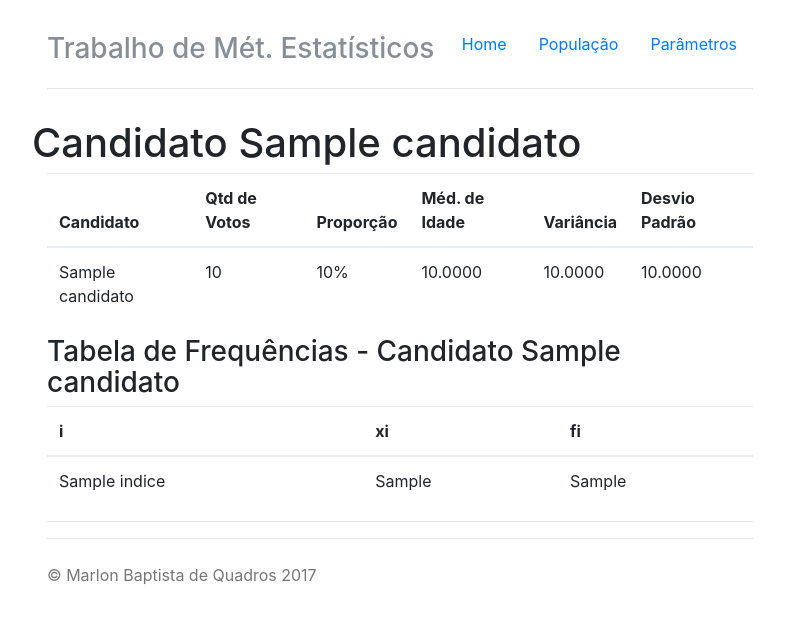
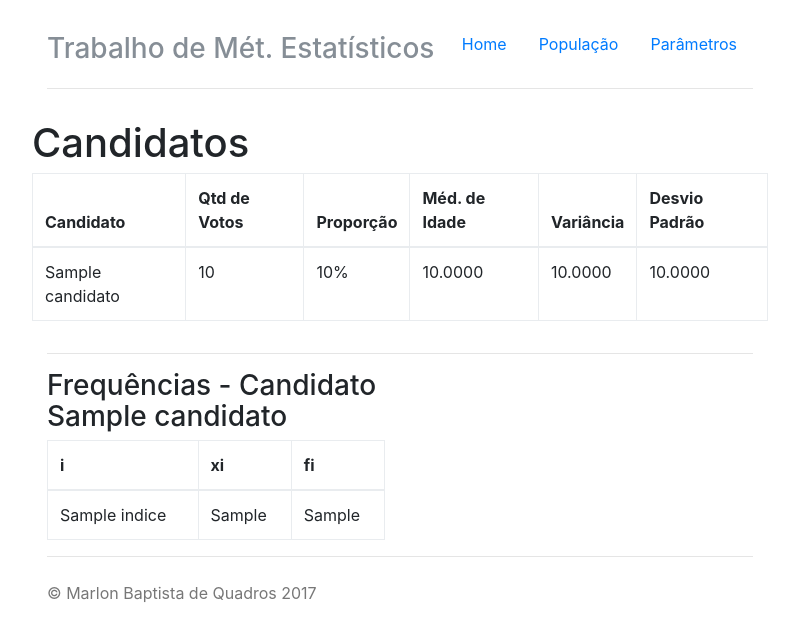
Before and after one commit to pucrs-cc-marlon/trabalho-metodos-estatisticos, a Django app: template trabalho_me_i/templates/pages/parametros_populacionais.html in a window 1280 px wide. Shown: the top 641 px of the page, without its empty margins (240-1039 px from the left). Run offline with Django 3.2, Linux system fonts and the light colour scheme; the template is opened without the code that fills it: most values are stand-ins (such as "Sample title", 1, 10 or a date in 2020); parts of the project's set-up code (start-up, migrations or seed data) failed here and were passed over; some libraries are stand-ins or nearby versions.

Commit message:
- Melhorias na interface dos parâmetros populacionais - Correções de pequenos bugs Signed-off-by: Marlon Baptista de Quadros <marlonbaptista@hotmail.com>

```diff
--- a/estatistica/views.py
+++ b/estatistica/views.py
@@ -63,9 +63,10 @@ class ParametrosPopulacionaisView(View):
         desvio_padrao_a = self.desvio_padrao(variancia_a)
         desvio_padrao_c = self.desvio_padrao(variancia_c)
 
+        tabelas = [{'candidato': 'A', 'tabela': tabela_a}, {'candidato': 'C', 'tabela': tabela_c}]
+
         parametros.append(
             {'candidato': 'A',
-             'tabela': tabela_a,
              'media': populacao_dados_a['media'],
              'total': populacao_dados_a['qtd'],
              'proporcao': (populacao_dados_a['qtd']/total) * 100,
@@ -76,7 +77,6 @@ class ParametrosPopulacionaisView(View):
 
         parametros.append(
             {'candidato': 'C',
-             'tabela': tabela_c,
              'media': populacao_dados_c['media'],
              'total': populacao_dados_c['qtd'],
              'proporcao': (populacao_dados_c['qtd']/total) * 100,
@@ -85,7 +85,7 @@ class ParametrosPopulacionaisView(View):
              }
         )
 
-        return render(request, self.template_name, {'parametros': parametros, 'page': 'parametros'})
+        return render(request, self.template_name, {'parametros': parametros, 'tabelas': tabelas, 'page': 'parametros'})
 
     def variancia(self, frequencias, media, qtd):
         soma = 0
--- a/trabalho_me_i/settings/common.py
+++ b/trabalho_me_i/settings/common.py
@@ -58,7 +58,6 @@ TEMPLATES = [
                 'django.contrib.auth.context_processors.auth',
                 'django.contrib.messages.context_processors.messages',
             ],
-            'debug': DEBUG,
         },
     },
 ]
--- a/trabalho_me_i/templates/pages/parametros_populacionais.html
+++ b/trabalho_me_i/templates/pages/parametros_populacionais.html
@@ -9,11 +9,12 @@
 {% block body %}
     <div class="container">
         {% include 'includes/navbar.html' %}
-        {% for parametro in parametros %}
+
         <div class="row">
-                <h1>Candidato {{ parametro.candidato }}</h1>
+            <h1>Candidatos</h1>
         </div>
-            <table class="table">
+        <div class="row">
+            <table class="table table-bordered">
                 <thead>
                 <tr>
                     <th>Candidato</th>
@@ -25,6 +26,7 @@
                 </tr>
                 </thead>
                 <tbody>
+                {% for parametro in parametros %}
                     <tr>
                     <td>{{ parametro.candidato }}</td>
                     <td>{{ parametro.total }}</td>
@@ -32,11 +34,18 @@
                     <td>{{ parametro.media|floatformat:4 }}</td>
                     <td>{{ parametro.variancia|floatformat:4 }}</td>
                     <td>{{ parametro.desvio_padrao|floatformat:4 }}</td>
+
+                {% endfor %}
                 </tr>
                 </tbody>
             </table>
-            <h3>Tabela de Frequências - Candidato {{ parametro.candidato }}</h3>
-            <table class="table">
+        </div>
+        <hr>
+        <div class="row">
+            {% for tab in tabelas %}
+                <div class="col-6">
+                    <h3>Frequências - Candidato {{ tab.candidato }}</h3>
+                    <table class="table table-bordered">
                         <thead>
                         <tr>
                             <th>i</th>
@@ -45,7 +54,7 @@
                         </tr>
                         </thead>
                         <tbody>
-                {% for tabela in parametro.tabela %}
+                        {% for tabela in tab.tabela %}
                             <tr>
                                 <td>{{ tabela.indice }}</td>
                                 <td>{{ tabela.xi }}</td>
@@ -54,8 +63,9 @@
                         {% endfor %}
                         </tbody>
                     </table>
-            <hr>
+                </div>
             {% endfor %}
+        </div>
         {% include 'includes/footer.html' %}
     </div>
 {% endblock %}
```
Lines whose indentation alone changed are shown as unchanged.
